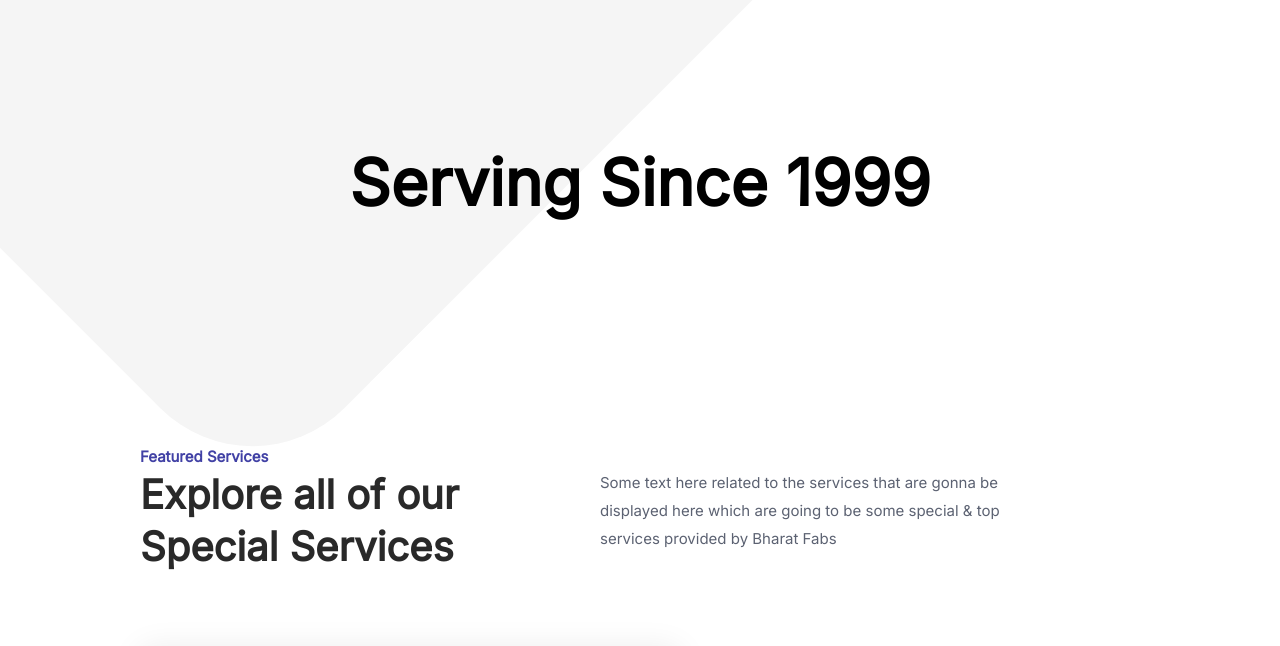
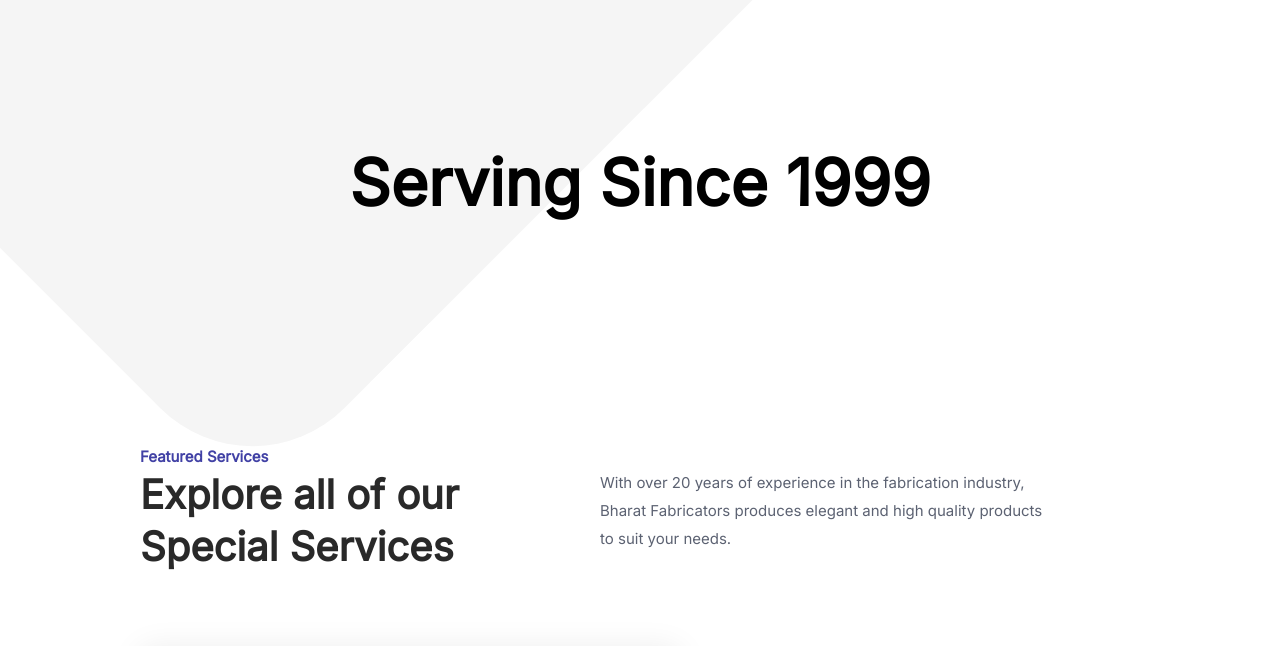
Before and after one commit to svnitad/bfabricators, a plain HTML site: page services.htm in a window 1280 px wide. Shown: the part 129-775 px from the top of the page. Drawn offline with Linux system fonts and the light colour scheme.

Commit message:
Update services.htm

```diff
--- a/services.htm
+++ b/services.htm
@@ -29,8 +29,7 @@
         <div class="intro">
             <div class="label">Featured Services</div>
             <div class="heading">Explore all of our <br> Special Services</div>
-            <div class="text">Some text here related to the services that are gonna be displayed here which are going to
-                be some special & top services provided by Bharat Fabs</div>
+            <div class="text">With over 20 years of experience in the fabrication industry, Bharat Fabricators produces elegant and high quality products to suit your needs.</div>
         </div>
 
         <div class="card-container">
```
